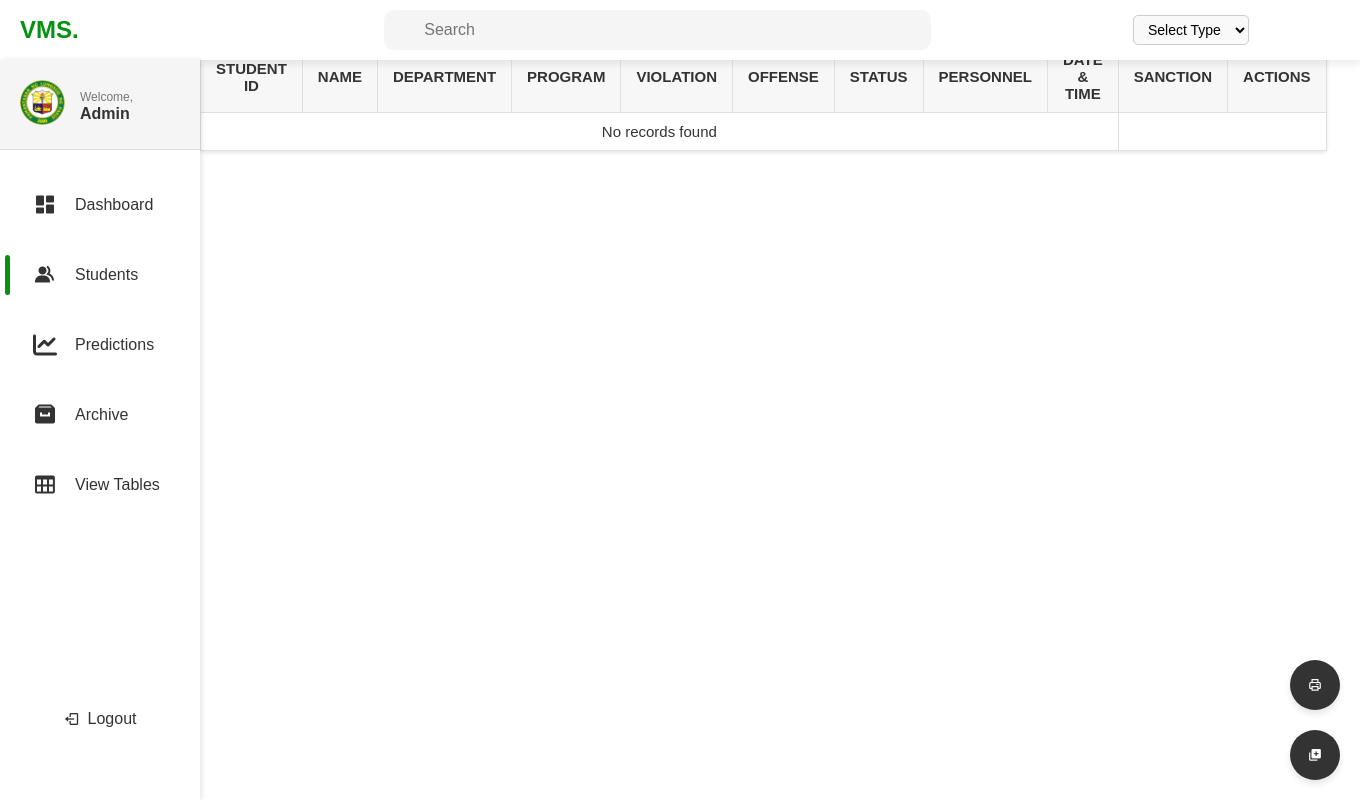
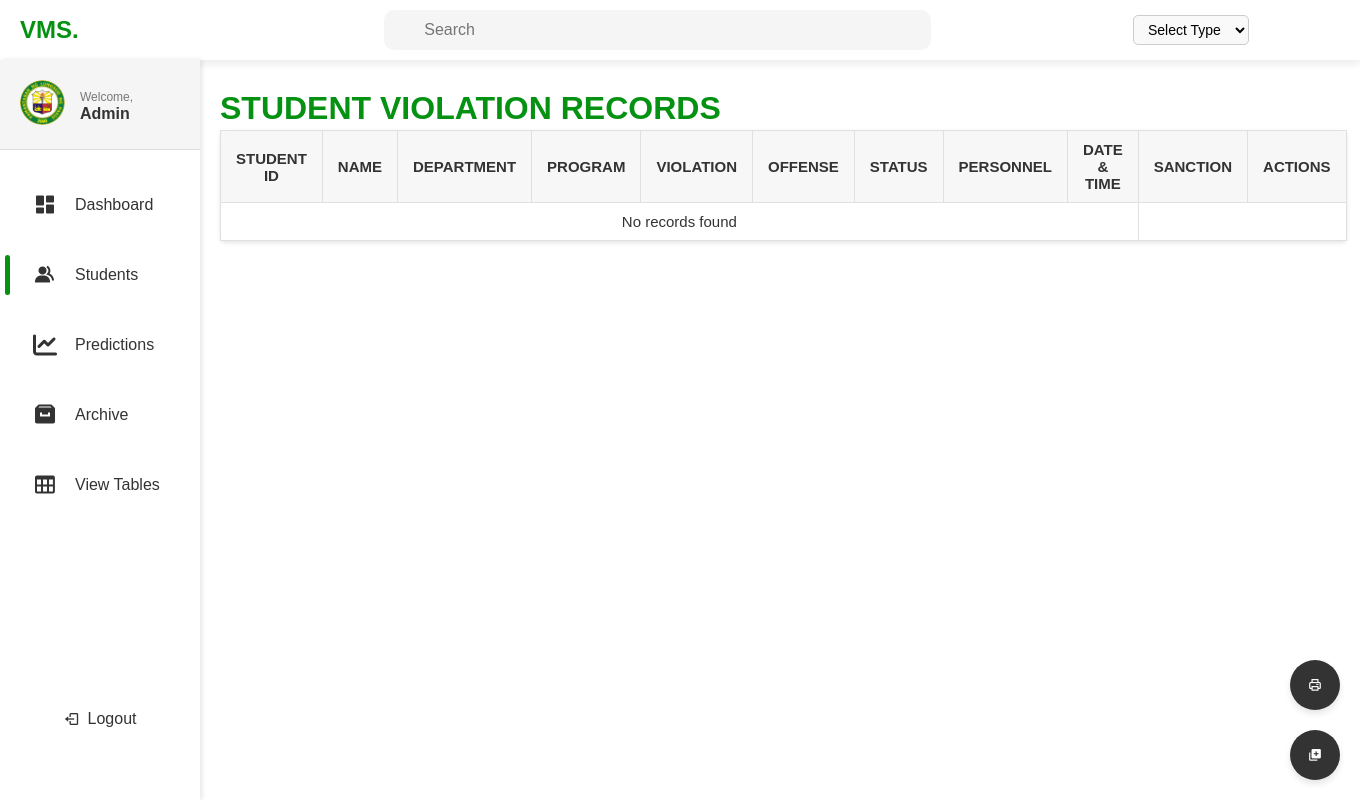
Before and after one commit to jopsjops/vmsplp-php, a PHP site: page /students_page.php in a window 1360 px wide. Run offline with PHP 8.4, Linux system fonts and the light colour scheme; data that the repository does not hold is empty; some libraries are stand-ins or nearby versions.

Commit message:
pxpx ulit

```diff
--- a/students_page.php
+++ b/students_page.php
@@ -293,8 +293,8 @@
 
         table {
             position: absolute; /* Make the table fixed in place */
-            top: 11 0px; /* Adjust top position to ensure it's below the top bar */
-            left: 0;
+            top: 110px; /* Adjust top position to ensure it's below the top bar */
+            left: 20px;
             right: 0;
             width: 100%; /* Ensure the table takes the full width */
             border-collapse: collapse;
```
